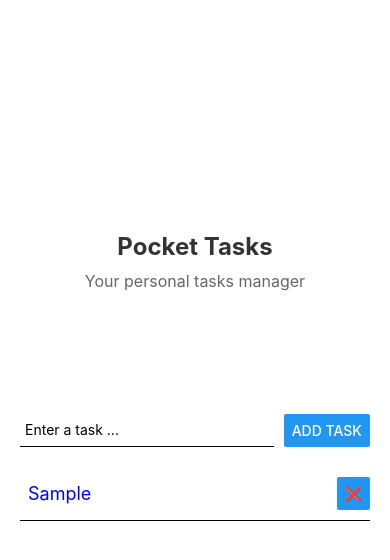
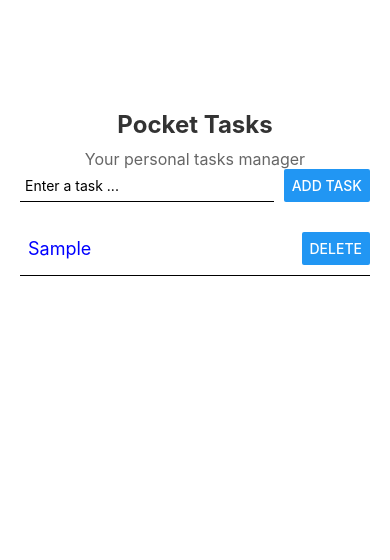
Before and after one commit to RichardNzembei/my-org, a React Native app in the folder apps/my-org/: screen / in a window 390 px wide. Both pictures are taken after typing "Sample" into the empty fields and a click on the button "ADD TASK". Shown: the top 560 px of the page. Built offline with nearby package versions, Linux system fonts and the light colour scheme.

Commit message:
build(deps): update App.tsx, Header.tsx, package-lock.json and package.json

```diff
--- a/apps/my-org/src/app/App.tsx
+++ b/apps/my-org/src/app/App.tsx
@@ -1,4 +1,5 @@
-import React, { useEffect, useState } from 'react';
+import React, { useEffect, useState, useRef } from 'react';
+import { nanoid } from 'nanoid';
 
 import {
   View,
@@ -21,6 +22,7 @@ type Task = {
 export default function App() {
   const [task, setTask] = useState('');
   const [tasks, setTasks] = useState<Task[]>([]);
+  const isInitialLoadRef = useRef(true);
 
   useEffect(()=>{
     const loadTasks=async()=>{
@@ -34,22 +36,26 @@ export default function App() {
     loadTasks();
   }, []);
 
-  useEffect(()=>{
-    const saveTasks=async()=>{
-      try{
-        await AsyncStorage.setItem("tasks", JSON.stringify(tasks));
-      }catch(e){
-        console.error("failed to save tasks", e);
+  useEffect(() => {
+    if (isInitialLoadRef.current) {
+      isInitialLoadRef.current = false;
+      return;
+    }
+    const saveTasks = async () => {
+      try {
+        await AsyncStorage.setItem('tasks', JSON.stringify(tasks));
+      } catch (e) {
+        console.error('Failed to save tasks.', e);
       }
     };
     saveTasks();
-  },[tasks]);
+  }, [tasks]);
 
   const addTask = () => {
     if (task.trim() === '') return;
 
     const newTask: Task = {
-      id: Date.now().toString(),
+      id: nanoid(),
       title: task,
       completed: false,
     };
@@ -81,15 +87,25 @@ export default function App() {
       </View>
       <FlatList
         data={tasks}
-        keyExtractor={(item) => item.id}
+  keyExtractor={(item) => String(item.id)}
         renderItem={({ item }) => (
           <View style={styles.taskcontainer}>
-            <TouchableOpacity onPress={() => toggleTask(item.id)}>
+            <TouchableOpacity
+              accessible={true}
+              accessibilityRole="button"
+              accessibilityLabel={`Toggle ${item.title}`}
+              accessibilityState={{ checked: item.completed }}
+              onPress={() => toggleTask(item.id)}
+            >
               <Text style={[styles.task, item.completed && styles.completed]}>
                 {item.title}
               </Text>
             </TouchableOpacity>
-            <Button title="❌" onPress={() => deleteTask(item.id)} />
+            <Button
+              title="Delete"
+              accessibilityLabel={`Delete ${item.title}`}
+              onPress={() => deleteTask(item.id)}
+            />
           </View>
         )}
       />
--- a/apps/my-org/src/app/components/Header.tsx
+++ b/apps/my-org/src/app/components/Header.tsx
@@ -7,17 +7,18 @@ type HeaderProps = {
 };
 
 export default function Header({title, subtitle}: HeaderProps){
-  return(
+  return (
     <View style={styles.container}>
-  <Text style={styles.title}>{title}</Text>
-       <Text style={styles.subtitle}>{subtitle}</Text>
+      <Text style={styles.title}>{title}</Text>
+      {subtitle ? (
+        <Text style={styles.subtitle}>{subtitle}</Text>
+      ) : null}
     </View>
-  )
+  );
 };
 
 const styles = StyleSheet.create({
   container: {
-    flex: 1,
     alignItems: 'center',
     justifyContent: 'center',
     backgroundColor: '#fff',
--- a/package.json
+++ b/package.json
@@ -12,6 +12,7 @@
     "expo-splash-screen": "~0.30.9",
     "expo-status-bar": "~2.2.3",
     "expo-system-ui": "~5.0.8",
+    "nanoid": "^5.1.5",
     "nativewind": "^4.2.1",
     "react": "19.0.0",
     "react-dom": "19.0.0",
```
Also changed, not shown: 1 other file (tests, documents, lock files or other folders).
